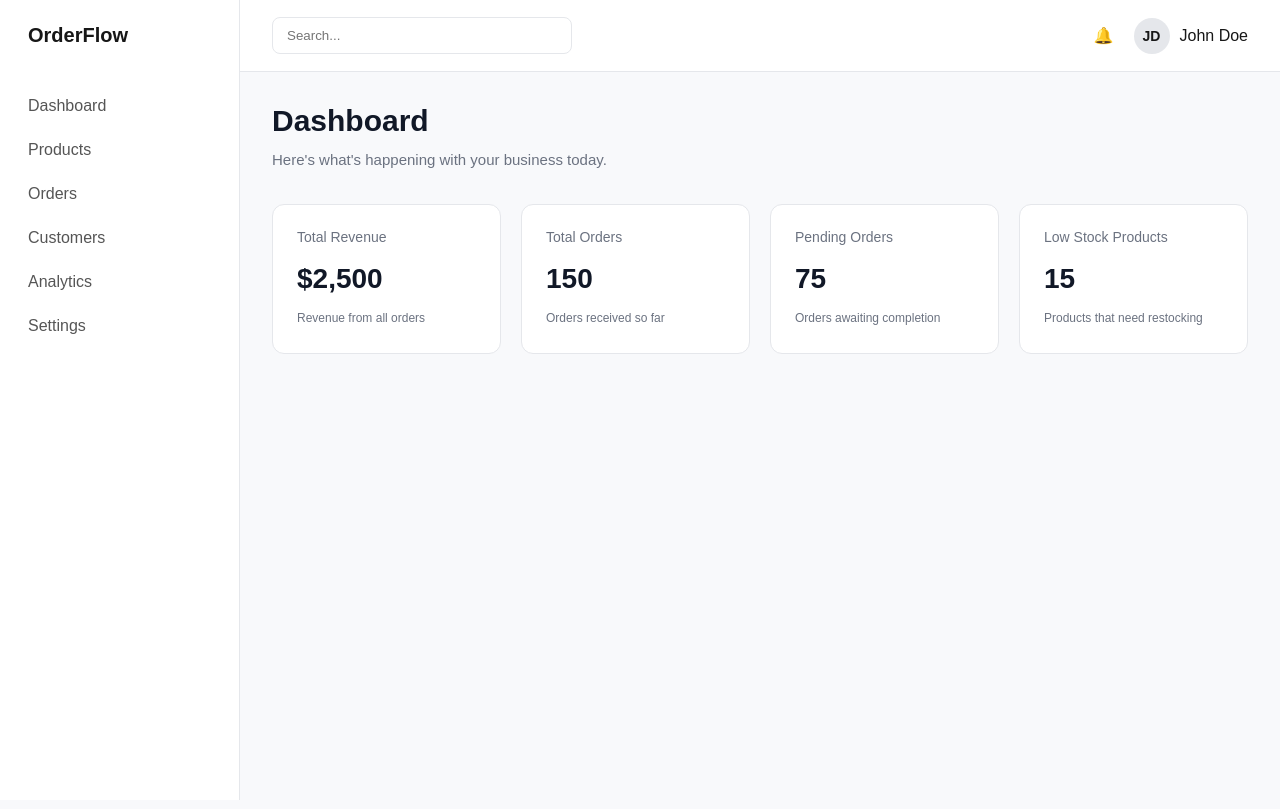
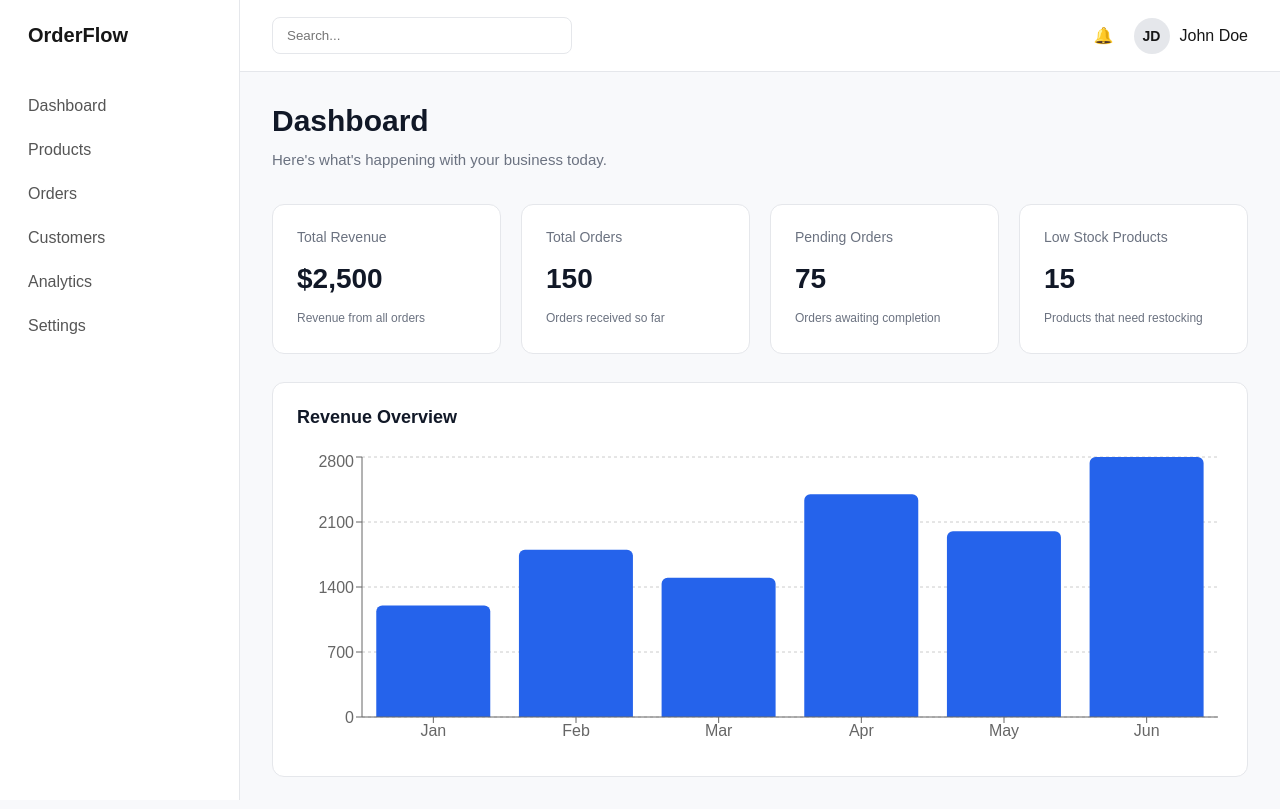
Before and after one commit to crystalangel05/ecommerce-react-website, a React (Vite) app: page /dashboard in a window 1280 px wide. Built offline with nearby package versions, Linux system fonts and the light colour scheme.

Commit message:
revenue overview chart

```diff
--- a/package.json
+++ b/package.json
@@ -12,7 +12,8 @@
   "dependencies": {
     "react": "^19.2.8",
     "react-dom": "^19.2.8",
-    "react-router-dom": "^7.18.4"
+    "react-router-dom": "^7.18.4",
+    "recharts": "^3.10.1"
   },
   "devDependencies": {
     "@eslint/js": "^10.0.1",
--- a/src/App.css
+++ b/src/App.css
@@ -247,3 +247,18 @@ body {
     transform: none;
   }
 }
+
+.revenue-section {
+  margin-top: 28px;
+  padding: 24px;
+  background-color: #ffffff;
+  border: 1px solid #e5e7eb;
+  border-radius: 12px;
+}
+
+.revenue-section h2 {
+  margin: 0 0 24px;
+  font-size: 18px;
+  font-weight: 600;
+  color: #111827;
+}
--- a/src/pages/dashboard.jsx
+++ b/src/pages/dashboard.jsx
@@ -1,3 +1,15 @@
+import { ResponsiveContainer, BarChart, Bar, XAxis, YAxis, CartesianGrid, Tooltip, } from "recharts";
+
+
+const revenueData = [
+  { month: "Jan", revenue: 1200 },
+  { month: "Feb", revenue: 1800 },
+  { month: "Mar", revenue: 1500 },
+  { month: "Apr", revenue: 2400 },
+  { month: "May", revenue: 2000 },
+  { month: "Jun", revenue: 2800 },
+];
+
 
 export default function Dashboard() {
   return (
@@ -36,6 +48,30 @@ export default function Dashboard() {
   </span>
     </div>
   </div>
+
+  {/* Revenue overview section */}
+
+  <div className="revenue-section">
+  <h2>Revenue Overview</h2>
+
+  <ResponsiveContainer width="100%" height={300}>
+    <BarChart data={revenueData}>
+      <CartesianGrid strokeDasharray="3 3" vertical={false} />
+
+      <XAxis dataKey="month" />
+
+      <YAxis />
+
+      <Tooltip formatter={(value) => `$${value}`} />
+
+      <Bar
+        dataKey="revenue"
+        fill="#2563eb"
+        radius={[6, 6, 0, 0]}
+      />
+    </BarChart>
+  </ResponsiveContainer>
+</div>
 </div>
 
   )
```
Also changed, not shown: 1 other file (tests, documents, lock files or other folders).
